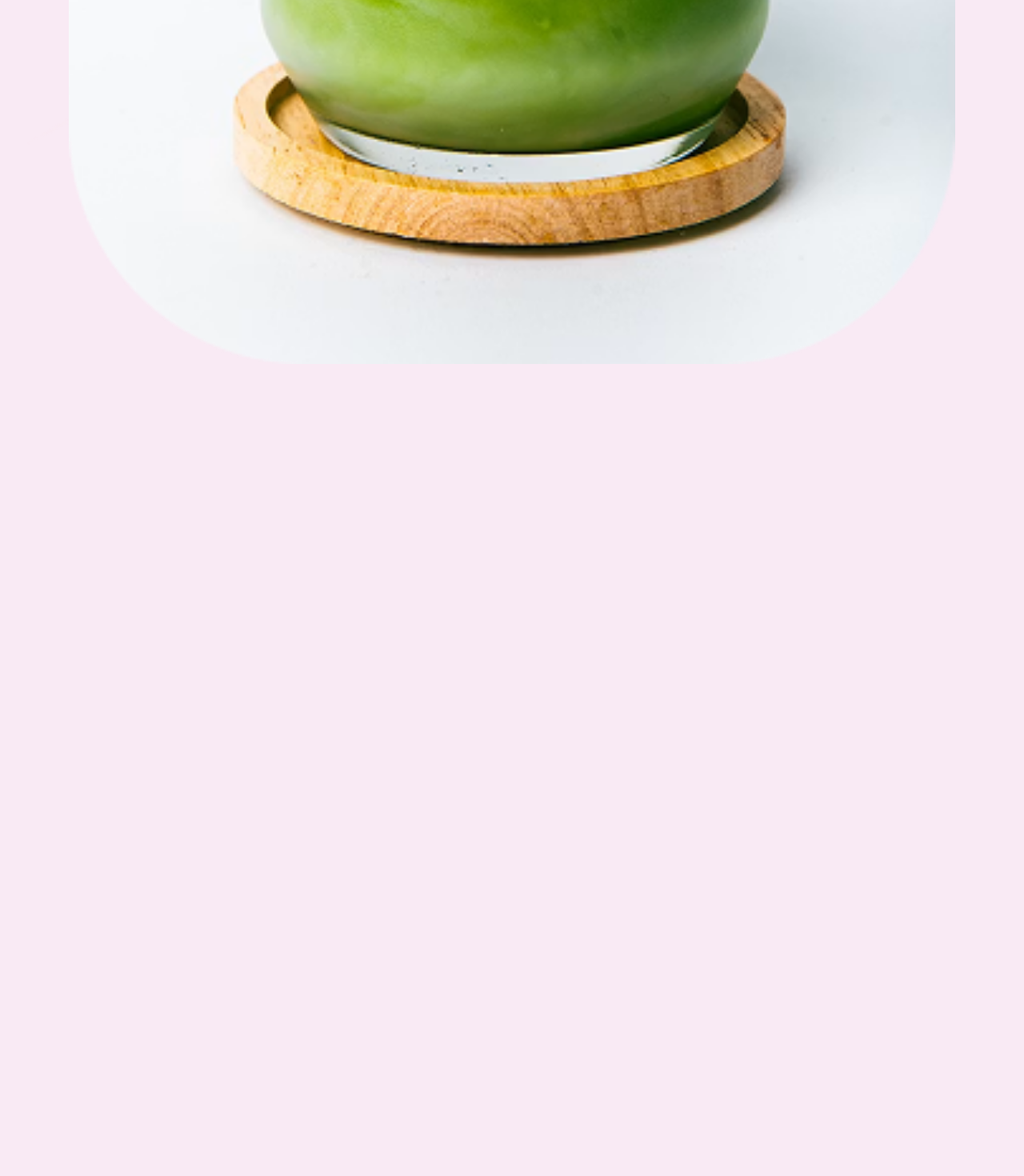
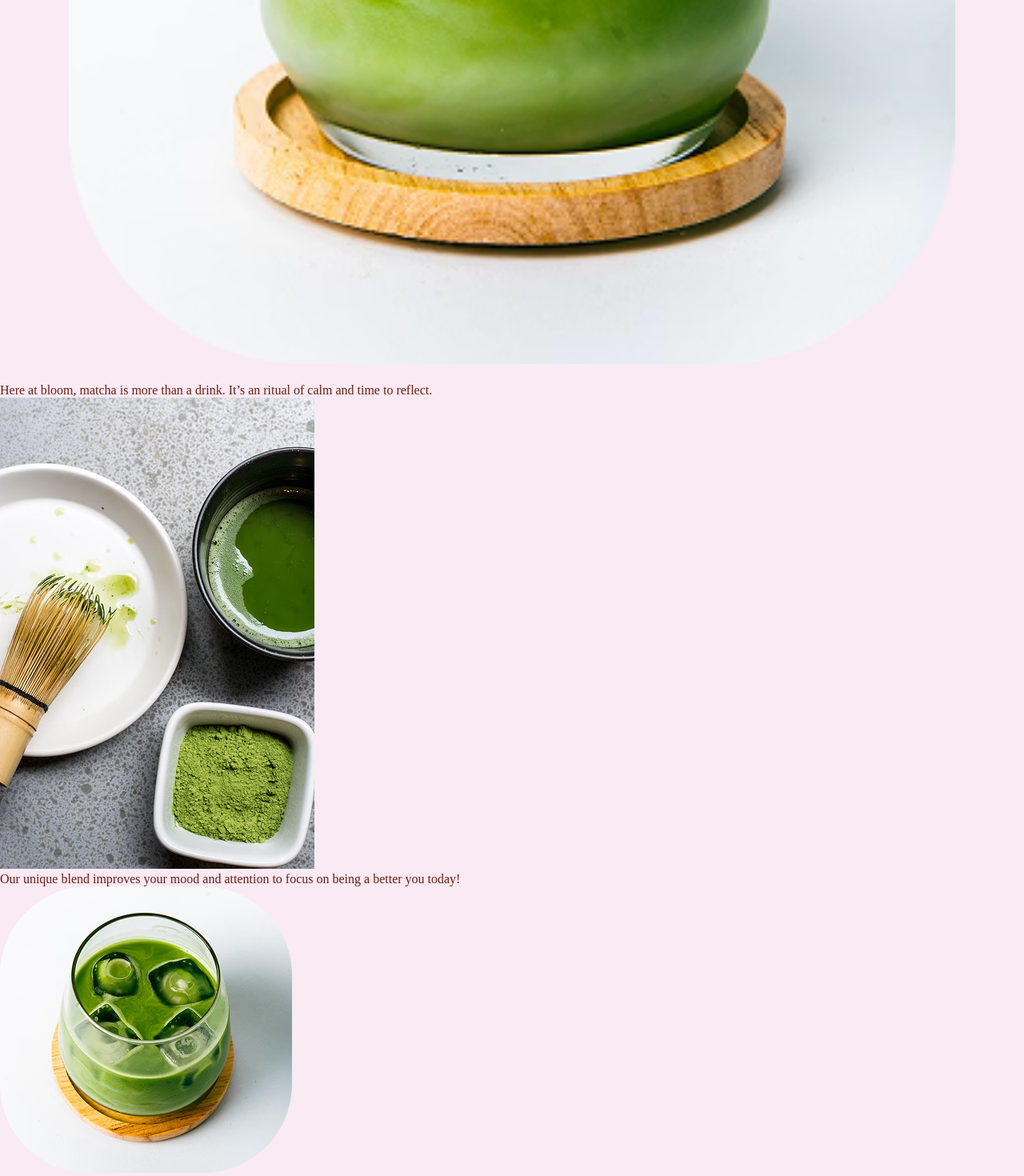
Before and after one commit to ashleyd3391/bloom-cafe, a React (Vite) app: page / in a window 1280 px wide. Shown: the part 1080-2550 px from the top of the page at 80% size. Before the commit the page ends 1559 px from the top, so only its background shows below. Built offline with nearby package versions, Linux system fonts and the light colour scheme; a web font is replaced by a local one.

Commit message:
Added mission statement

```diff
--- /dev/null
+++ b/src/components/home/Mission.tsx
@@ -0,0 +1,16 @@
+import styles from './Mission.module.css';
+import matcha2 from '../../assets/matcha2.png';
+import matcha3 from '../../assets/matcha3.png';
+
+function Mission() {
+    return (
+        <section className={styles.mission}>
+            <p className={styles.description}>Here at bloom, matcha is more than a drink. It’s an ritual of calm and time to reflect. </p>
+            <img src={matcha2} alt="Matcha powder freshly whisked" className={styles.image} />
+            <p className={styles.description}>Our unique blend improves your mood and attention to focus on being a better you today!</p>
+            <img src={matcha3} alt="Iced matcha latte" className={styles.image} />
+        </section>
+    )
+}
+
+export default Mission
--- a/src/pages/Home.tsx
+++ b/src/pages/Home.tsx
@@ -1,9 +1,11 @@
 import Hero from '../components/home/Hero'
+import Mission from '../components/home/Mission'
 
 function Home() {
     return (
         <main>
             <Hero />
+            <Mission />
         </main>
     )
 }
```
Also changed, not shown: src/assets/matcha2.png (added), src/assets/matcha3.png (added), src/components/home/Mission.module.css (added).
